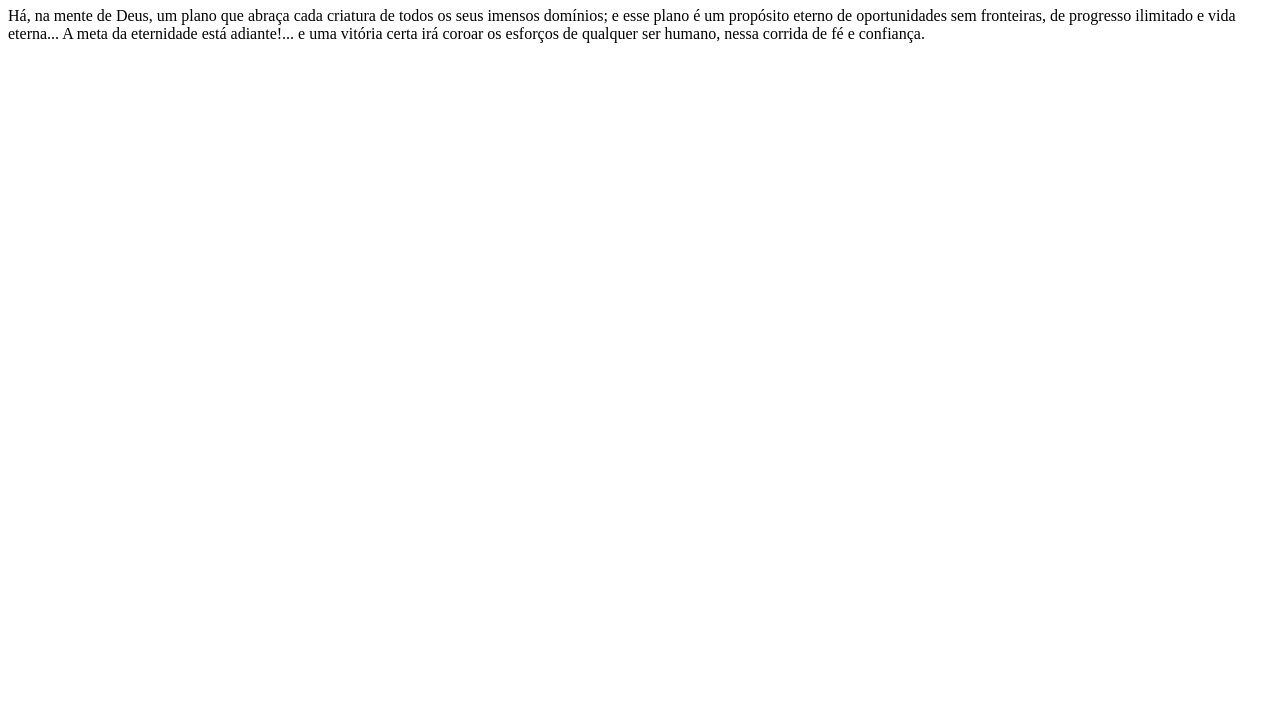
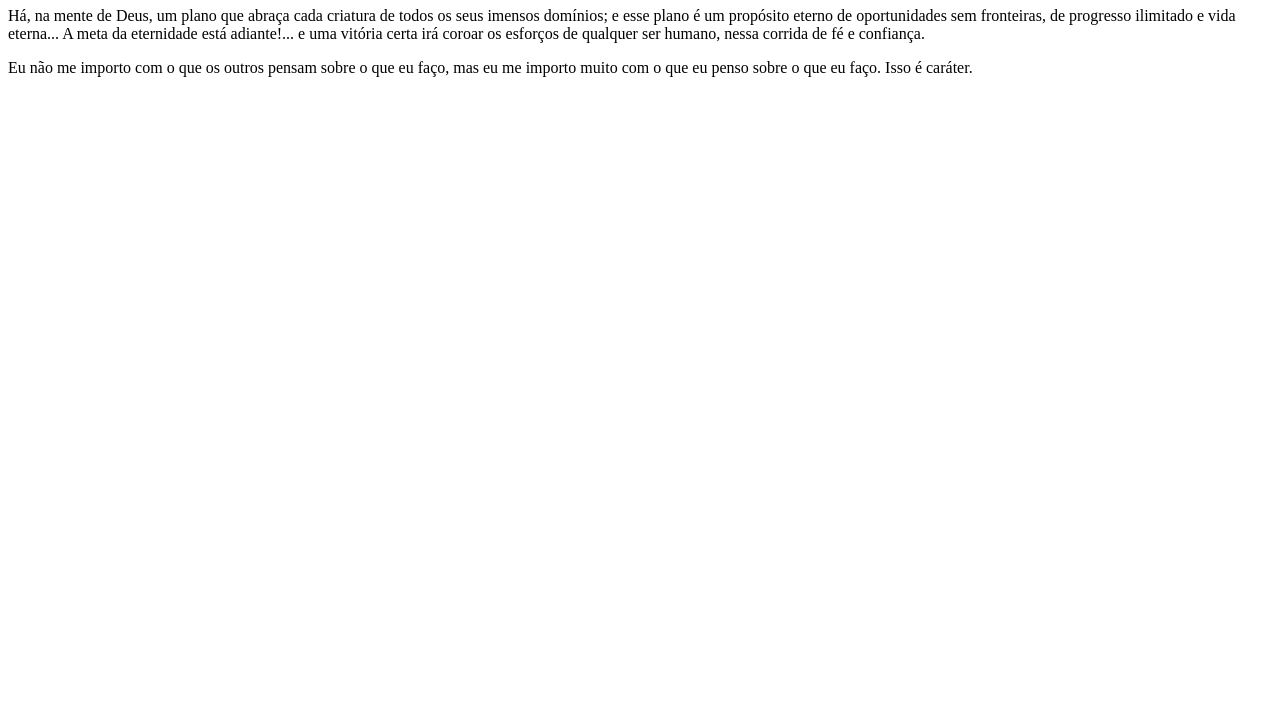
Before and after one commit to BrunoNascimentCosta/Ola-Mundo, a plain HTML site: page site-exemplo/index.html in a window 1280 px wide. Shown: the part 73-800 px from the top of the page. Drawn offline with Linux system fonts and the light colour scheme.

Commit message:
iniciando outro paragrafo

```diff
--- a/site-exemplo/index.html
+++ b/site-exemplo/index.html
@@ -9,5 +9,6 @@
     <h1>Olá, Mundo!</h1>
 
     <p>Há, na mente de Deus, um plano que abraça cada criatura de todos os seus imensos domínios; e esse plano é um propósito eterno de oportunidades sem fronteiras, de progresso ilimitado e vida eterna... A meta da eternidade está adiante!... e uma vitória certa irá coroar os esforços de qualquer ser humano, nessa corrida de fé e confiança.</p>
+    <p>Eu não me importo com o que os outros pensam sobre o que eu faço, mas eu me importo muito com o que eu penso sobre o que eu faço. Isso é caráter. </p>
 </body>
 </html>
```
